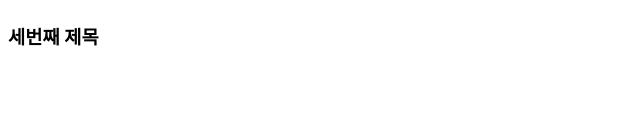
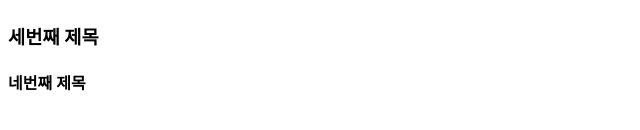
Before and after one commit to TJCCJ95/hello, a plain HTML site: page index.html in a window 1280 px wide. Shown: the part 122-252 px from the top of the page, without its empty margins (0-640 px from the left). Drawn offline with Linux system fonts and the light colour scheme.

Commit message:
h4 added

```diff
--- a/index.html
+++ b/index.html
@@ -9,5 +9,6 @@
     <h1>인덱스 페이지 입니다.</h1>
     <h2>두번째 제목</h2>
     <h3>세번째 제목</h3>
+    <h4>네번째 제목</h4>
 </body>
 </html>
```
